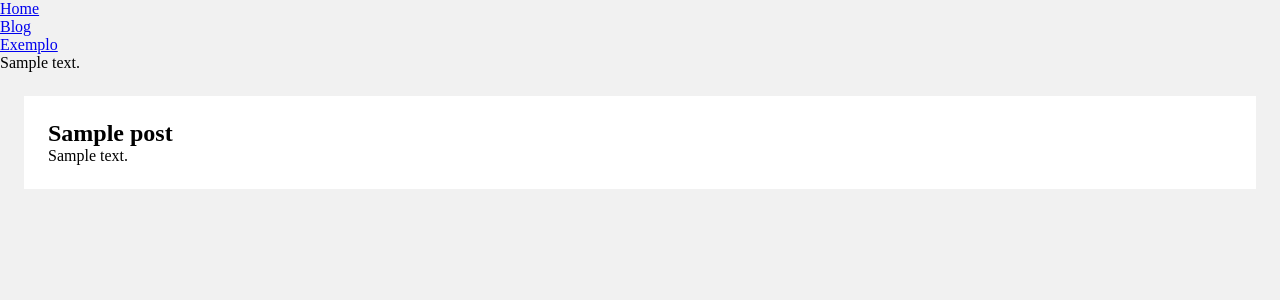
After one commit to quelvindev/meu_site, a Django app: template blog/templates/blog/post.html in a window 1280 px wide. The commit adds this page. Shown: the top 300 px of the page. Run offline with Django 5.2, Linux system fonts and the light colour scheme; the template is opened without the code that fills it: most values are stand-ins (such as "Sample title", 1, 10 or a date in 2020).

Commit message:
criada pagina post

```diff
--- a/base/static/global/css/red.css
+++ b/base/static/global/css/red.css
@@ -24,7 +24,7 @@
 }
 
 @media (min-width:600px){
-    .content {
+    .content:not(:has(.single-post)) {
         grid-template-columns: repeat(auto-fill,minmax(32rem,1fr));
     }
 }
--- /dev/null
+++ b/blog/templates/blog/post.html
@@ -0,0 +1,31 @@
+{% extends 'global/index.html' %}
+
+{% if text %}
+  <h1>  {% block texto %}
+        {{text}}
+  </h1> {% endblock texto %}
+
+
+{% endif %}
+
+{% block posts %}
+
+    <article class="post single-post">
+        <header>
+            <h2 class="post_title">
+
+                {{post.title}}
+
+            </h2>
+
+        </header>
+
+
+    <div class="post_body">
+        {{post.body}}
+    </div>
+
+    </article>
+
+
+{% endblock posts %}
```
Also changed, not shown: blog/views.py (+18 -10 lines).
